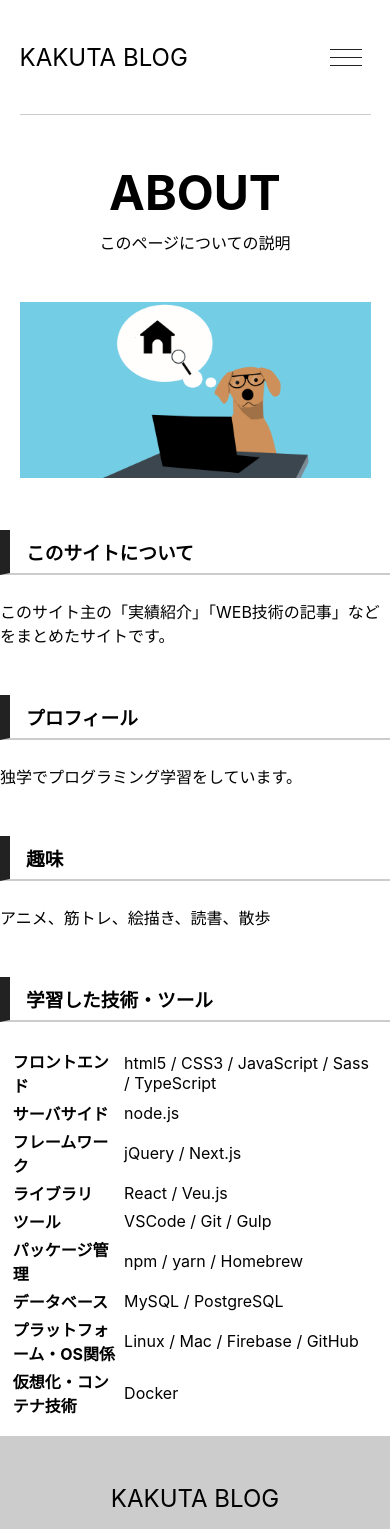
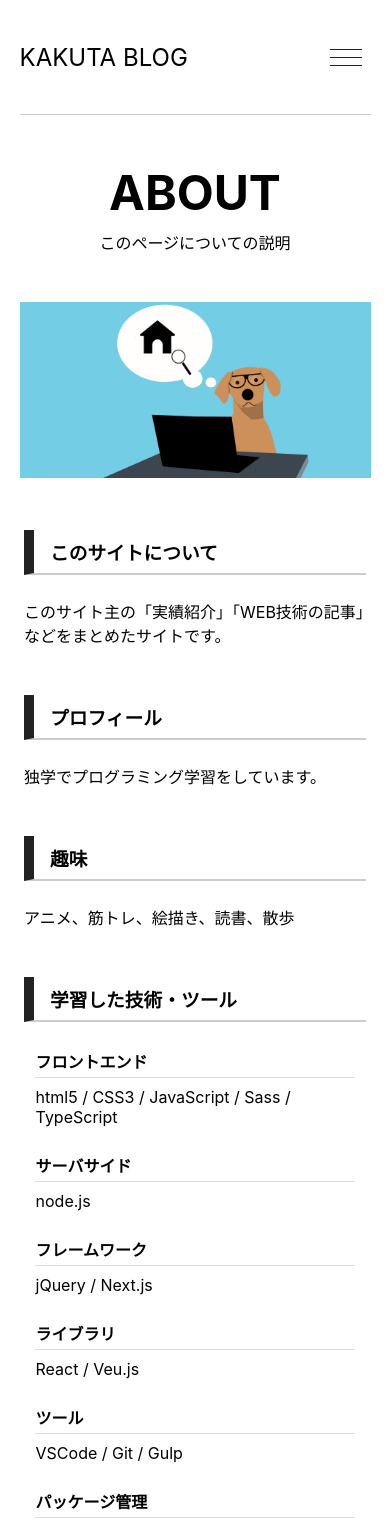
Before and after one commit to kakuta0915/kakuta-tech-blog, a Next.js app: page /about in a window 390 px wide. Shown: the top 1529 px of the page. Built offline with nearby package versions, Linux system fonts and the light colour scheme; no server answers.

Commit message:
✨ CSSの変更

```diff
--- a/src/components/post-body/post-body.module.css
+++ b/src/components/post-body/post-body.module.css
@@ -1,5 +1,5 @@
 .stack {
-  margin: 1rem auto;
+  margin: 1rem 4rem;
 }
 
 .stack > h3 {
@@ -14,13 +14,30 @@
   margin: 0 auto;
 }
 
-.stack table tr {
+.stack table th {
+  text-align: left;
+  width: 40%;
 }
 
-.stack table th {
-  text-align: left;
-  width: 30%;
+@media (max-width: 768px) {
+  .stack {
+    margin: 3rem 1.5rem;
+  }
+
+  .stack table tr {
+    display: block;
+    margin-bottom: 1.5rem;
+  }
+
+  .stack table th {
+    border-bottom: 1px solid #ddd;
+    margin-bottom: 0.5rem;
+    padding-bottom: 0.25rem;
+  }
+
+  .stack table th,
+  .stack table td {
+    display: block;
+    width: 100%;
+  }
 }
-
-.stack table td {
-}
```
